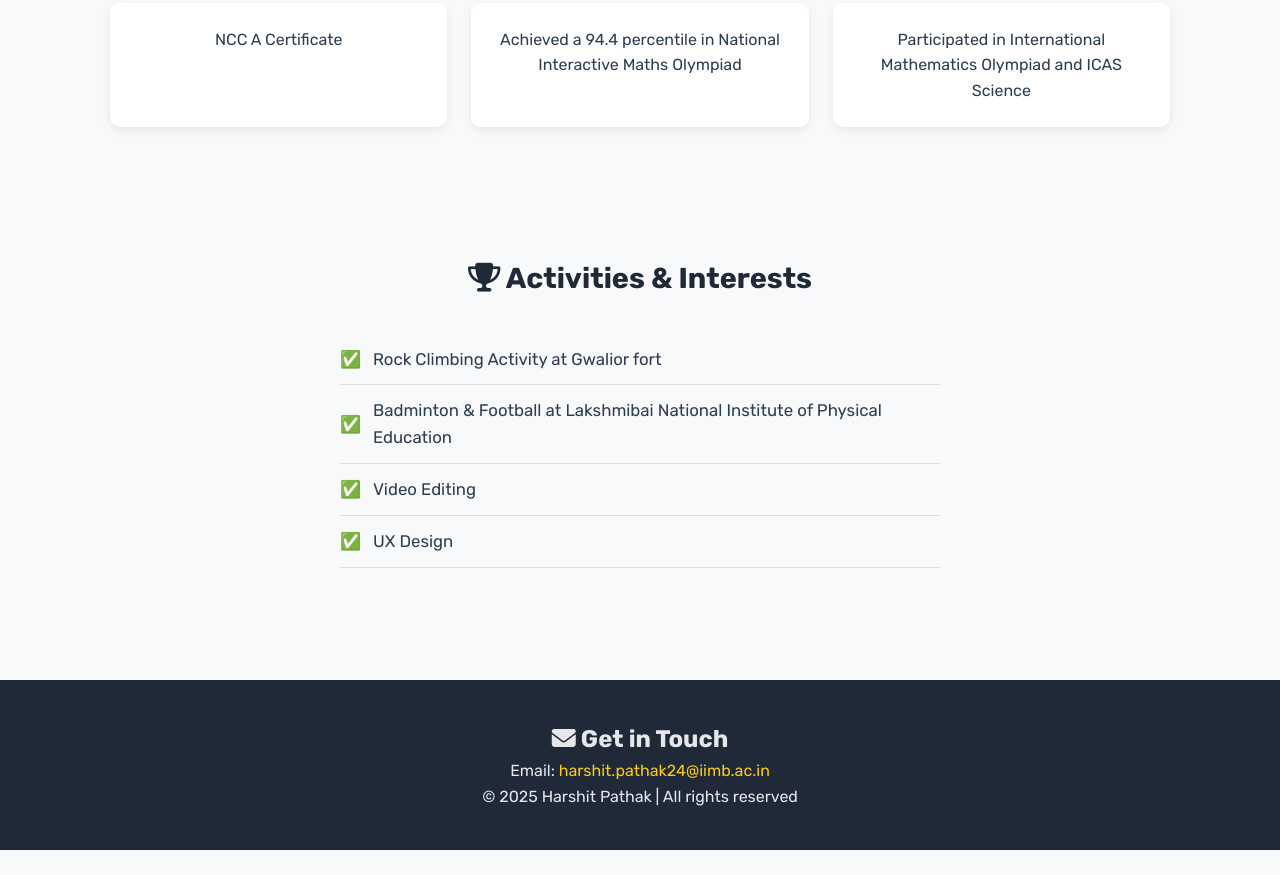
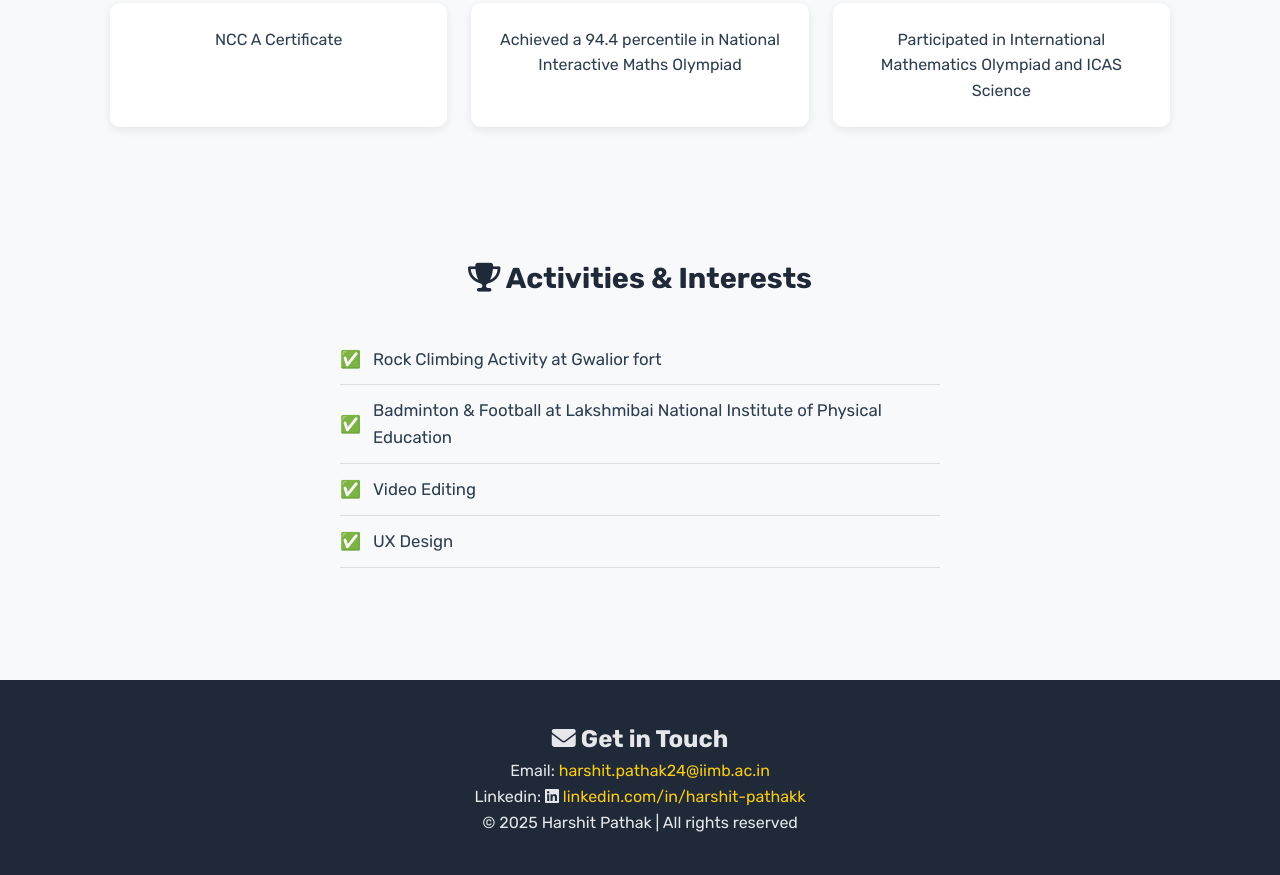
Before and after one commit to harshitiimb/website, a plain HTML site: page index.html in a window 1280 px wide. Shown: the part 1320-2195 px from the top of the page. Before the commit the page ends 2170 px from the top, so only its background shows below. Drawn offline with Linux system fonts and the light colour scheme.

Commit message:
Update index.html

```diff
--- a/index.html
+++ b/index.html
@@ -90,6 +90,10 @@
     <div class="container">
       <h2><i class="fas fa-envelope"></i> Get in Touch</h2>
       <p>Email: <a href="mailto:harshit.pathak24@iimb.ac.in">harshit.pathak24@iimb.ac.in</a></p>
+      <p>Linkedin:
+        <i class="fab fa-linkedin"></i>
+        <a href="https://www.linkedin.com/in/harshit-pathakk" target="_blank">linkedin.com/in/harshit-pathakk</a>
+      </p>
       <p>&copy; 2025 Harshit Pathak | All rights reserved</p>
     </div>
   </footer>
```
